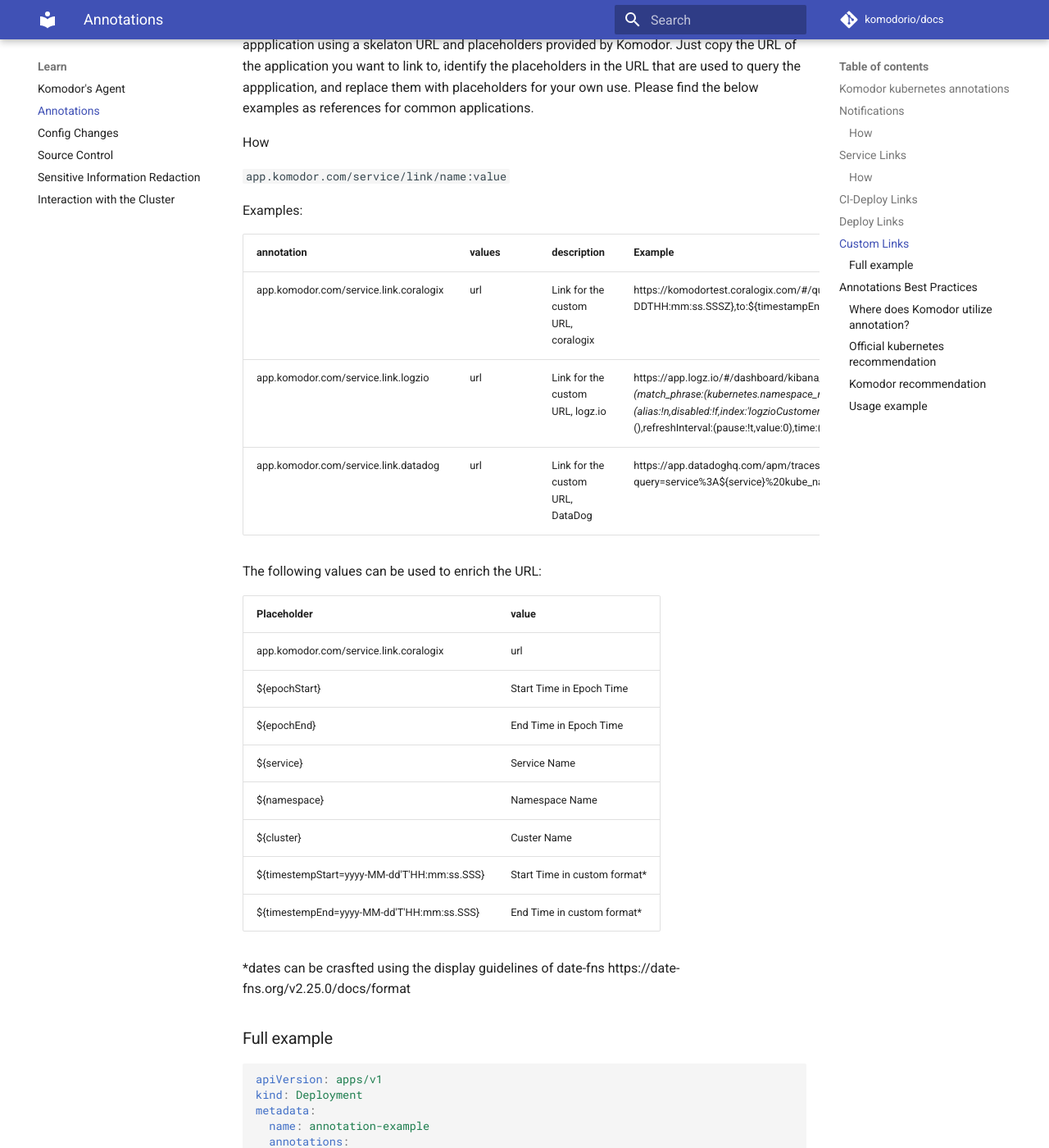
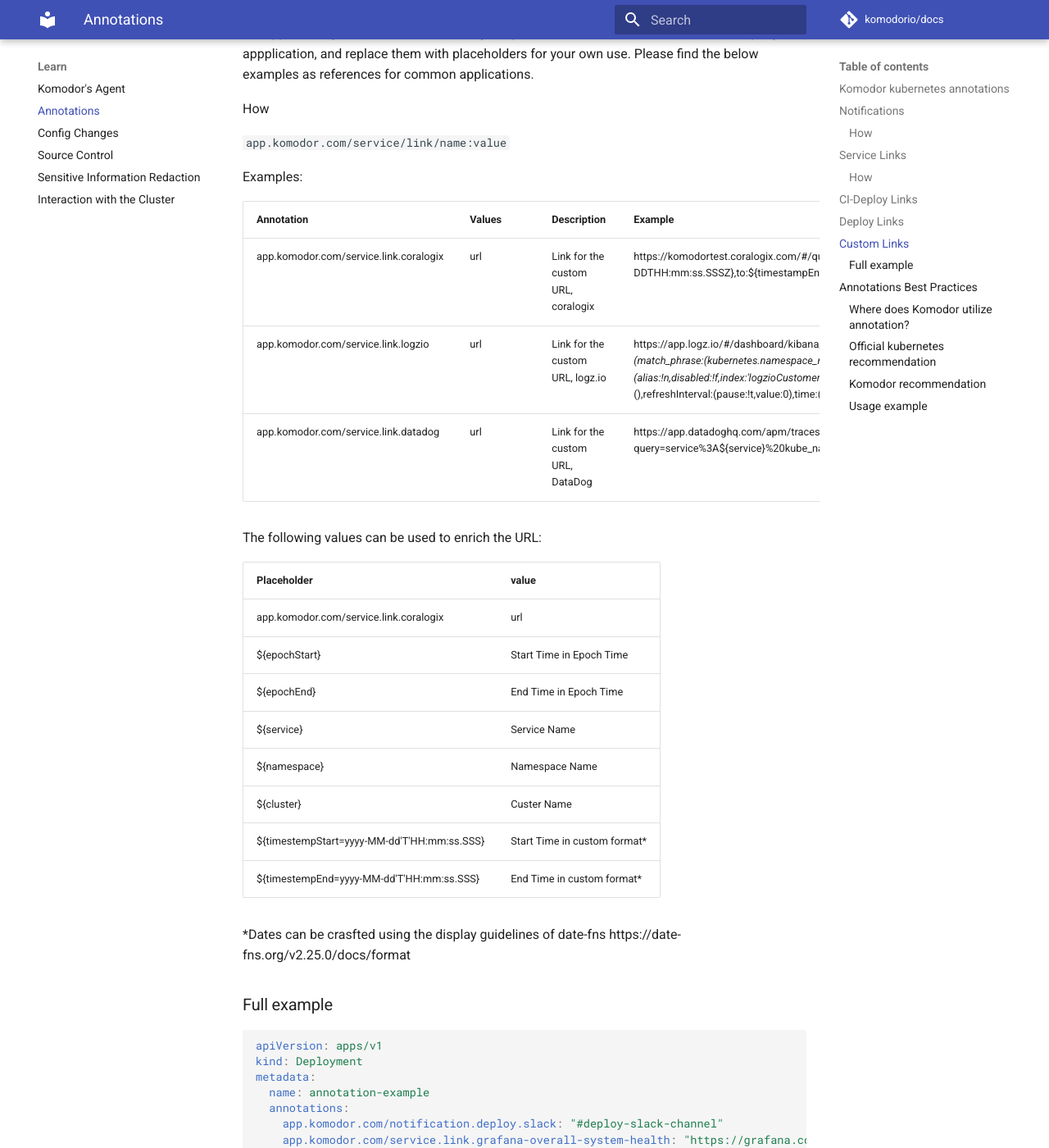
Before and after one commit to komodorio/docs, an MkDocs documentation site: the page built from docs/Learn/Annotations.md, in a window 1280 px wide and 1400 px high, scrolled down 3005 px. Shown: the whole window at 82% size. Built offline with MkDocs 1.6.1 and Material for MkDocs 9.7.7, drawn with Linux system fonts in a browser that asks for light colours; comment, search, counter and statistics services are not loaded; some of the changed text lies outside the part shown.

```diff
--- a/docs/Learn/Annotations.md
+++ b/docs/Learn/Annotations.md
@@ -10,7 +10,7 @@ Configure the Slack channel notification as part of the deployment object.
 
 ### How
 
-| annotation                                        | values | description                                                       | example             | default |
+| Annotation                                        | Values | Description                                                       | Example             | Default |
 |---------------------------------------------------|--------|-------------------------------------------------------------------|---------------------|---------|
 | app.komodor.com/notification.deploy.slack         | string | Slack channel name for all deploy events notifications            | “deploy-brain-team" |         |
 | app.komodor.com/notification.deploy_fail.slack    | string | Slack channel name for failed deploy events notifications         | “deploy-failed"     |         |
@@ -25,12 +25,12 @@ Define quick-links for a specific service, making it easier to get context when
 
 ### How
 
- in the form of `app.komodor.com/service/link/name:url`
+ In the form of `app.komodor.com/service/link/name:url`
 
 Examples:
 
 
-| annotation                                                 | values | description                                                | example             | default |
+| Annotation                                                 | Values | Description                                                | Example             | Default |
 |------------------------------------------------------------|--------|------------------------------------------------------------|---------------------|---------|
 | app.komodor.com/service.link.grafana-overall-system-health | url    | Url for Grafana health dashboard related to this service.  | “deploy-brain-team" |         |
 | app.komodor.com/service.link.datadog-http-500              | url    | Url for datadog dashboard with bad http                    | “alerts-p1”         |         |
@@ -70,7 +70,7 @@ How
 Examples:
 
 
-| annotation                         | values | description                                  | Example                                                                                                    |
+| Annotation                         | Values | Description                                  | Example                                                                                                    |
 |------------------------------------|--------|----------------------------------------------|------------------------------------------------------------------------------------------------------------|
 | app.komodor.com/deploy.link.logs   | url    | Link for the specific version logs           | https://app.logz.io/#/dashboard/kibana/discover?_a=env:123.0.1                                             |
 | app.komodor.com/deploy.link.sentry | url    | Link for the specific version  Sentry issues | https://sentry.io/organizations/rookoutz/issues/?project=1320440&query=sdk.version%3A1.0.1&statsPeriod=14d |
@@ -92,8 +92,8 @@ How
 Examples:
 
 
-| annotation                         | values | description                                  | Example                                                                                                    |
-|------------------------------------|--------|----------------------------------------------|------------------------------------------------------------------------------------------------------------|
+| Annotation                         | Values | Description                                  | Example                                                                                                    |
+| --- | --- | --- | :-- |
 | app.komodor.com/service.link.coralogix   | url    | Link for the custom URL, coralogix                     | https://komodortest.coralogix.com/#/query-new/logs?query=(coralogix.metadata.cluster:(%22${cluster}%22))%20AND%20(coralogix.metadata.namespace:(%22${namespace}%22))%20AND%20(coralogix.metadata.service:(%22${service}%22))&time=from:${timestampStart=YYYY-MM-DDTHH:mm:ss.SSSZ},to:${timestampEnd=YYYY-MM-DDTHH:mm:ss.SSSZ}                                             |
 | app.komodor.com/service.link.logzio | url | Link for the custom URL, logz.io | https://app.logz.io/#/dashboard/kibana/discover?_a=(columns:!(message,kubernetes.namespace_name,kubernetes.container_name,params.clusterName),filters:!(('$state':(store:appState),meta:(alias:!n,disabled:!f,index:'logzioCustomerIndex*',key:kubernetes.namespace_name,negate:!f,params:(query:default),type:phrase),query:(match_phrase:(kubernetes.namespace_name:${namespace}))),('$state':(store:appState),meta:(alias:!n,disabled:!f,index:'logzioCustomerIndex*',key:params.clusterName,negate:!f,params:(query:main),type:phrase),query:(match_phrase:(params.clusterName:${cluster}))),('$state':(store:appState),meta:(alias:!n,disabled:!f,index:'logzioCustomerIndex*',key:kubernetes.container_name,negate:!f,params:(query:k8s-events-collector),type:phrase),query:(match_phrase:(kubernetes.container_name:${service})))),index:'logzioCustomerIndex*',interval:auto,query:(language:lucene,query:''),sort:!(!('@timestamp',desc)))&_g=(filters:!(),refreshInterval:(pause:!t,value:0),time:(from:'${timestempStart=yyyy-MM-dd'T'HH:mm:ss.SSS}',to:'${timestempStart=yyyy-MM-dd'T'HH:mm:ss.SSS}'))&discoverTab=logz-logs-tab&switchToAccountId=138828&accountIds=true |
 | app.komodor.com/service.link.datadog | url | Link for the custom URL, DataDog | https://app.datadoghq.com/apm/traces?query=service%3A${service}%20kube_namespace%3A${namespace}%20env%3A${cluster}&cols=core_service%2Ccore_resource_name%2Clog_duration%2Clog_http.method%2Clog_http.status_code&historicalData=true&messageDisplay=inline&sort=desc&streamTraces=true&start=${epochStart}&end=${epochEnd}&paused=true |
@@ -113,7 +113,7 @@ The following values can be used to enrich the URL:
 |${timestempStart=yyyy-MM-dd'T'HH:mm:ss.SSS} | Start Time in custom format*|
 |${timestempEnd=yyyy-MM-dd'T'HH:mm:ss.SSS} | End Time in custom format*|
 
-*dates can be crasfted using the display guidelines of date-fns https://date-fns.org/v2.25.0/docs/format
+*Dates can be crasfted using the display guidelines of date-fns https://date-fns.org/v2.25.0/docs/format
 
 
 
```
Also changed, not shown: other parts of docs/Learn/Annotations.md (+3 -3 lines).
